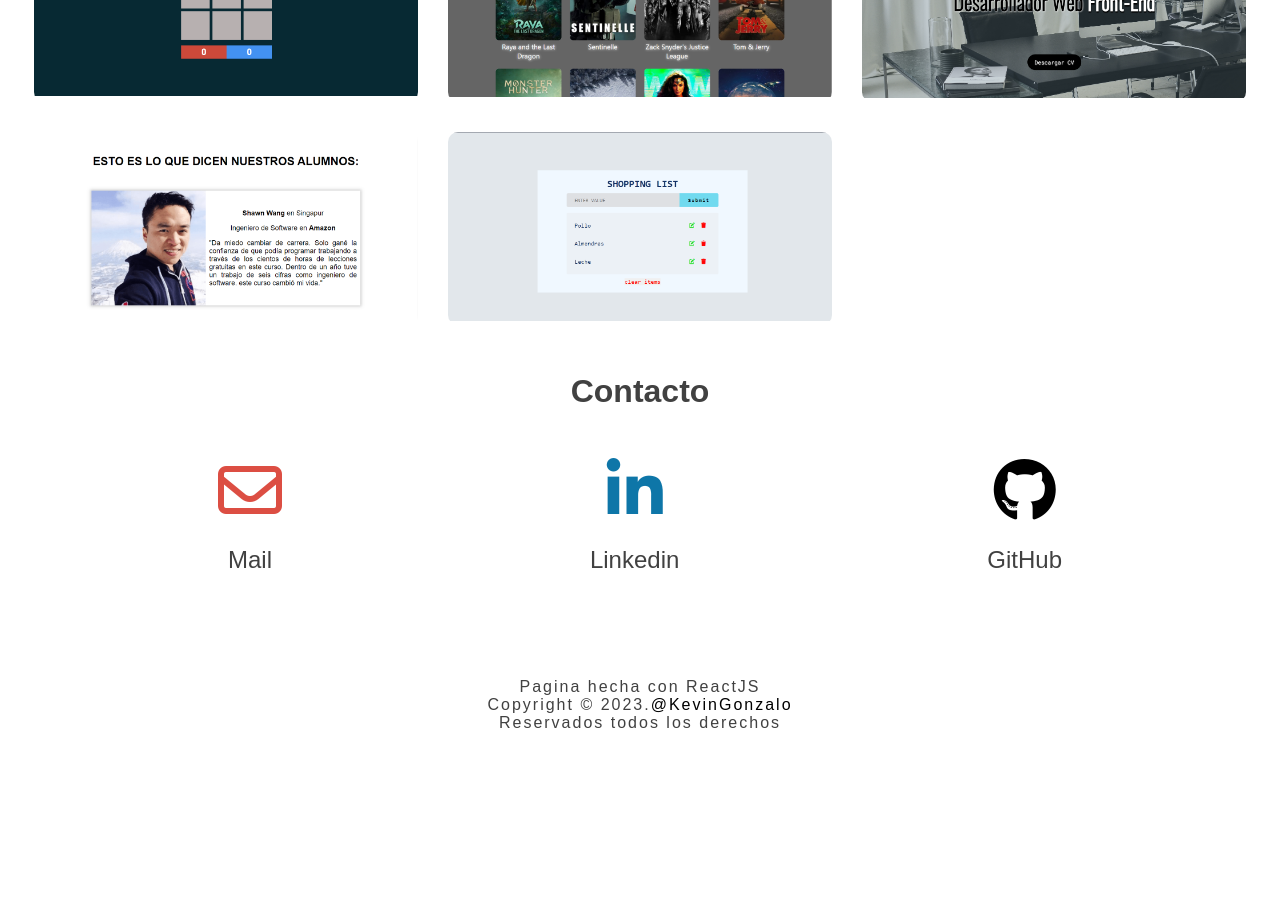
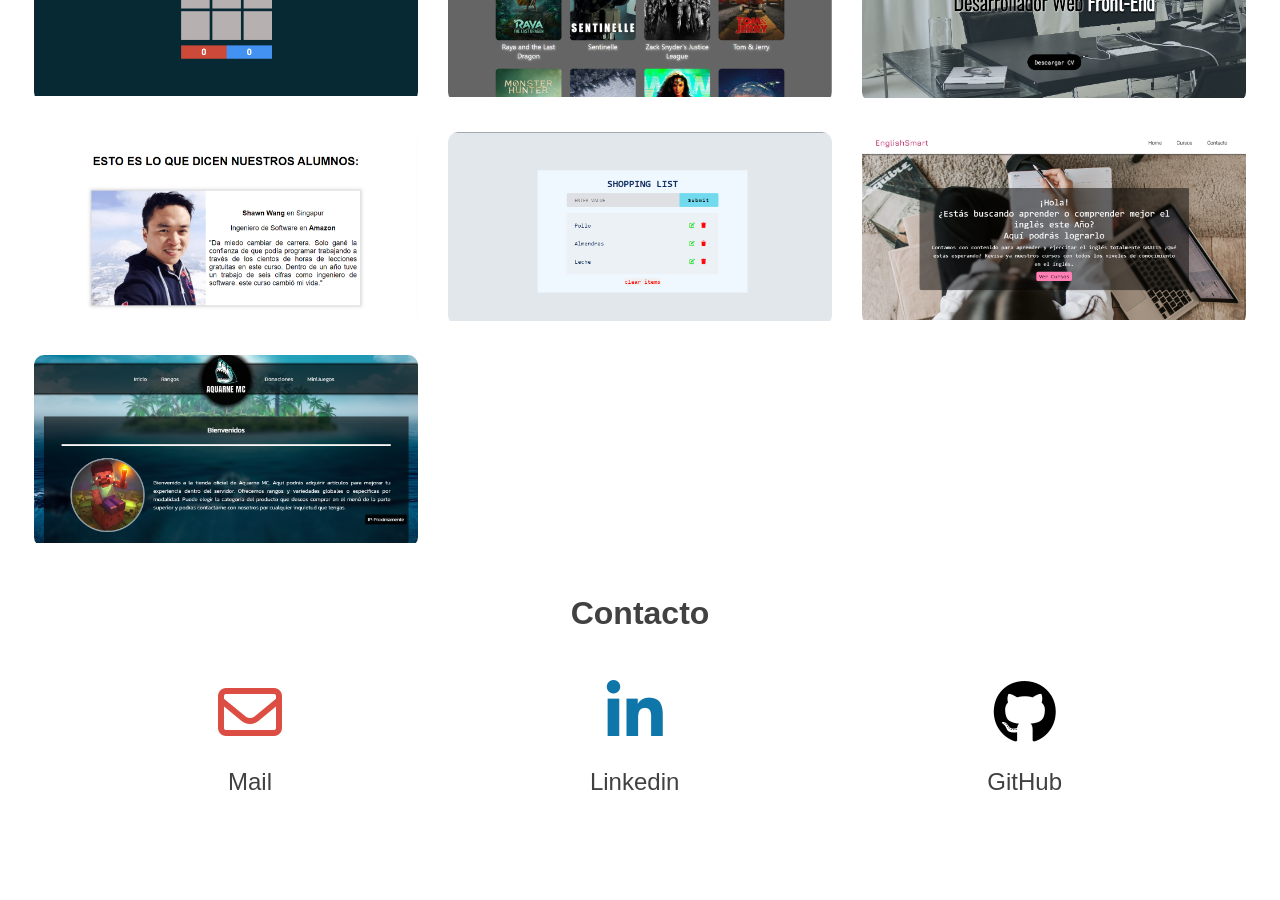
Before and after one commit to kevingonzalo/Kevin-Balmaceda-Portfolio, a React (Create React App) app: page / in a window 1280 px wide. Shown: the part 2100-3000 px from the top of the page. Before the commit the page ends 2856 px from the top, so only its background shows below. Built offline with nearby package versions, Linux system fonts and the light colour scheme.

Commit message:
MI-PORTFOLIO-NUEVO-REACT

```diff
--- a/src/components/Contact/BoxContact.jsx
+++ b/src/components/Contact/BoxContact.jsx
@@ -1,8 +1,8 @@
-const BoxContact = ({ claseIcon, parrafo, enlace }) => {
+const BoxContact = ({ claseMail, claseIcon, parrafo, enlace }) => {
   return (
-    <div className="box-contact-item">
+    <div className={`box-contact-item ${claseMail}`}>
       <a href={enlace} target="_blank" rel="noreferrer">
-        <i class={claseIcon}></i>
+        <i className={claseIcon}></i>
         <p>{parrafo}</p>
       </a>
     </div>
--- a/src/components/Contact/Contact.jsx
+++ b/src/components/Contact/Contact.jsx
@@ -7,6 +7,13 @@ const Contact = () => {
       <Titulo clase="contact-titulo" value="Contacto" />
       <div className="box-contact">
         <BoxContact
+          claseMail="mail"
+          enlace="https://mail.google.com/mail/u/0/#inbox?compose=CllgCJqbzwHNKNKCchdPkmpwvlGCFdRBVPQWBfxrPdcrHsdsHKkkvSCBngkXllBbNGfGBgdQMbV"
+          claseIcon="fa-regular fa-envelope mail-icon"
+          parrafo="Mail"
+        />
+        <BoxContact
+          claseMail="mail-reponsivo"
           enlace="mailto:kevinbalmaceda5@gmail.com"
           claseIcon="fa-regular fa-envelope mail-icon"
           parrafo="Mail"
--- a/src/components/Estilos/Contact.css
+++ b/src/components/Estilos/Contact.css
@@ -47,6 +47,17 @@
 .box-contact-item a p {
   color: var(--color--Letras);
 }
+.mail-reponsivo {
+  display: none;
+}
+@media (max-width: 800px) {
+  .mail {
+    display: none;
+  }
+  .mail-reponsivo {
+    display: block;
+  }
+}
 @media (max-width: 550px) {
   .box-contact-item a p {
     font-size: 2vh;
--- a/src/components/Estilos/Header.css
+++ b/src/components/Estilos/Header.css
@@ -118,8 +118,6 @@
   .list {
     display: none;
     transition: var(--transition);
-  }
-  .list.active {
     display: flex;
     flex-direction: column;
     justify-content: center;
@@ -129,9 +127,13 @@
     padding: 0;
     width: 100%;
     height: 150vh;
+    transition: var(--transition);
+    transform: translateX(-200%);
     background-color: var(--color--backgrounds);
-    transition: var(--transition);
     z-index: 50;
+  }
+  .list.active {
+    transform: translateX(0%);
   }
   .list-element {
     padding: 10px;
--- a/src/components/Proyectos/Projects.jsx
+++ b/src/components/Proyectos/Projects.jsx
@@ -11,6 +11,8 @@ import WebdePeliculas from "./Projects-img/Web-de-Peliculas-Responsive.png";
 import PortfolioAntiguo from "./Projects-img/PortfolioAntiguo.png";
 import WebdeTestimonios from "./Projects-img/Web-de-Testimonios.png";
 import ListadeCompras from "./Projects-img/ListadeCompras.png";
+import englishSmart from "./Projects-img/englishSmart.png";
+import aquarnemc from "./Projects-img/aquarne-mc.png";
 import ProjectItem from "./ProjectItem";
 
 const Projects = () => {
@@ -95,7 +97,7 @@ const Projects = () => {
           <ProjectItem
             imagen={WebdeTestimonios}
             titulo="Web de Testimonios"
-            text="React."
+            text="REACT."
             alt="Proyecto de Porfolio Web de Testimonios con REACT"
             linkWebside="https://testimonios-reactjs.netlify.app/"
             linkRepository="https://github.com/kevingonzalo/WEB-Testimonios-ReactJS"
@@ -108,6 +110,22 @@ const Projects = () => {
             linkWebside="https://lista-de-compras-comidas.netlify.app/"
             linkRepository="https://github.com/kevingonzalo/Lista-ComprasJs"
           />
+          <ProjectItem
+            imagen={englishSmart}
+            titulo="AquaneMC Server"
+            text="REACT."
+            alt="Proyecto de Porfolio AquaneMC Server con React"
+            linkWebside="https://aquarnemc-server.netlify.app/"
+            linkRepository="https://github.com/kevingonzalo/aquarne-mc"
+          />
+          <ProjectItem
+            imagen={aquarnemc}
+            titulo="English Smart"
+            text="bootstrap, REACT."
+            alt="Proyecto de Porfolio English Smart con REACT"
+            linkWebside="https://english-smart.netlify.app/"
+            linkRepository="https://github.com/kevingonzalo/english-smart/tree/English-Smart-v1.1"
+          />
         </div>
       </div>
     </section>
```
Also changed, not shown: src/components/Proyectos/Projects-img/aquarne-mc.png (added), src/components/Proyectos/Projects-img/englishSmart.png (added).
